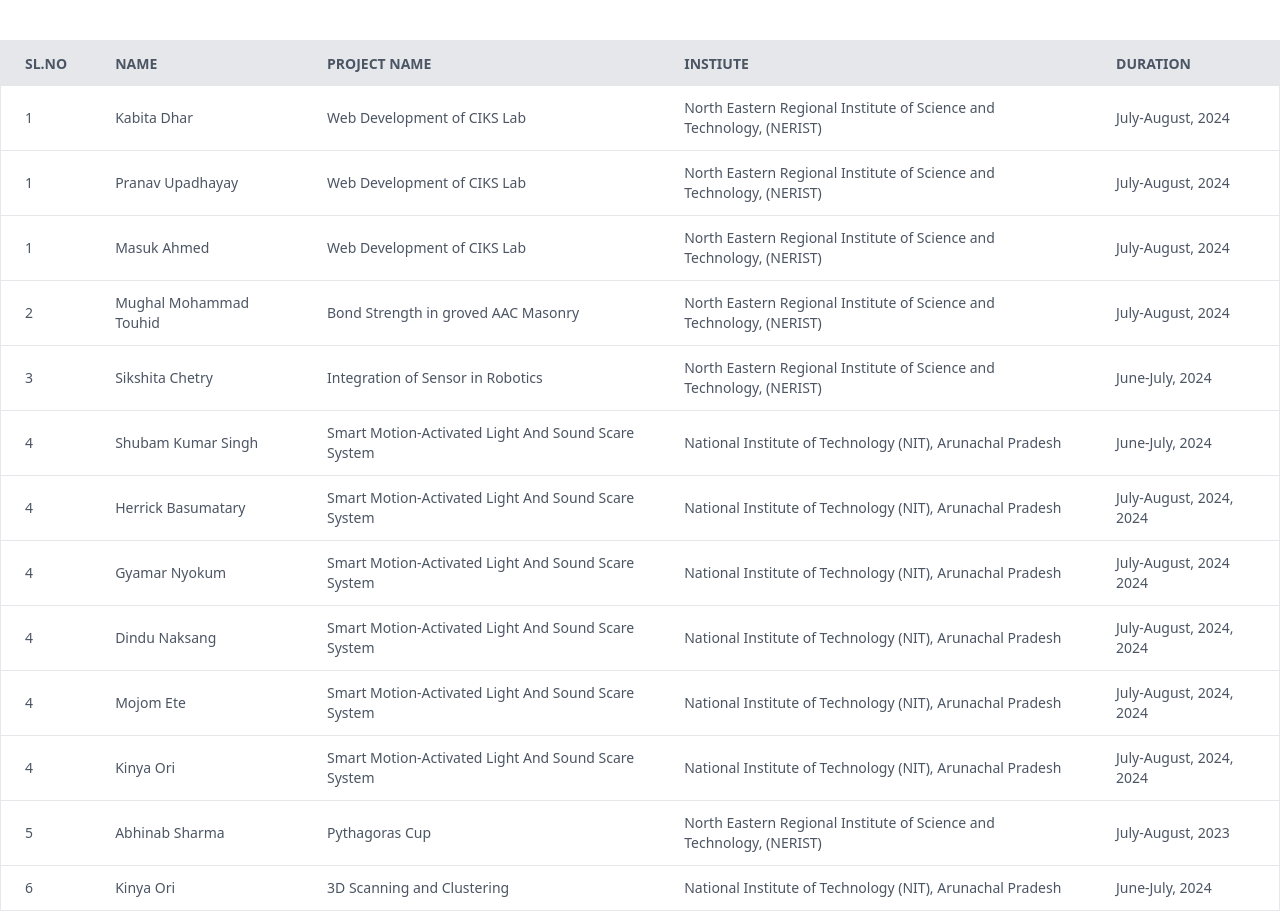
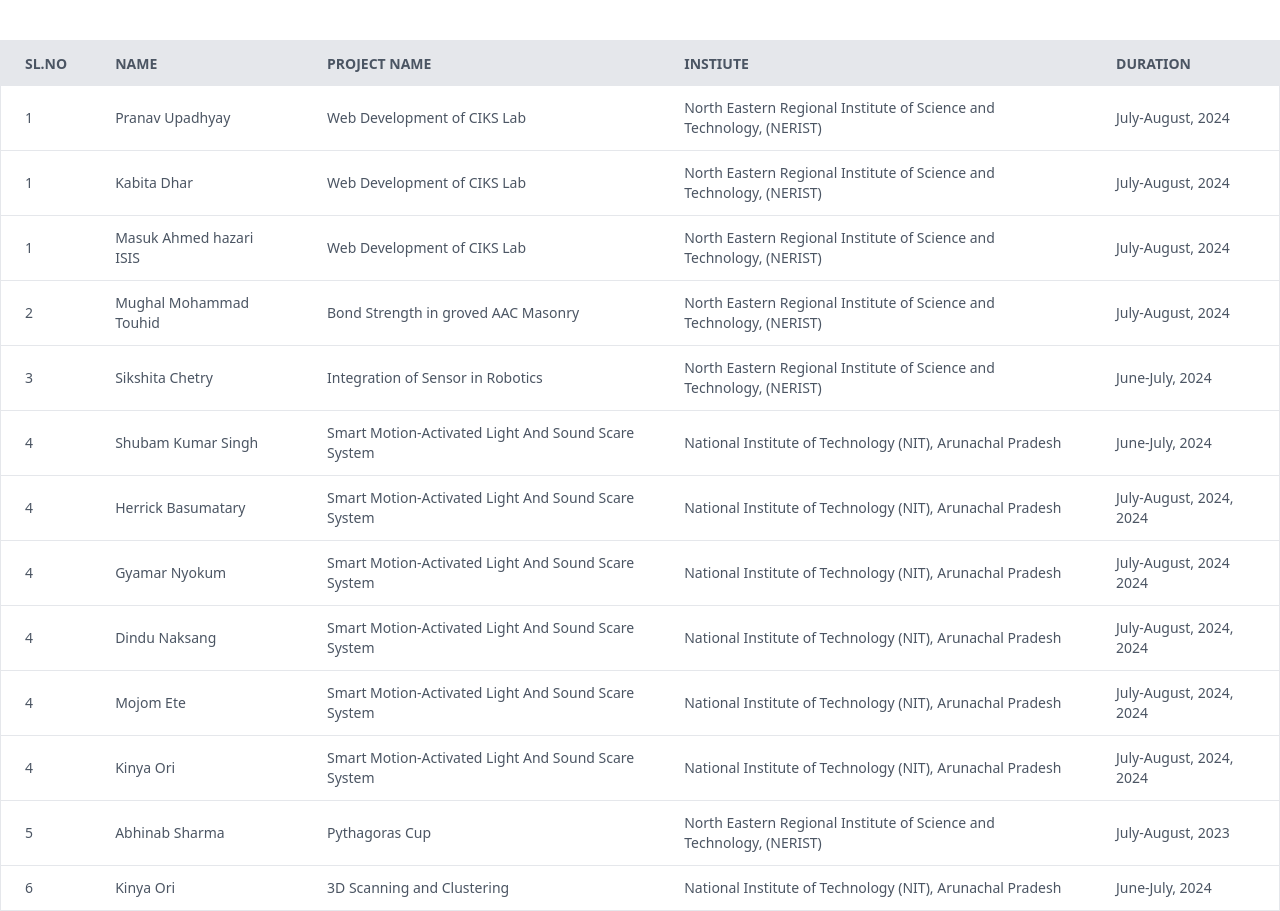
Before and after one commit to faladrumsharma80/IITG_InternWork-figma, a website: page list.html in a window 1280 px wide. Drawn offline with nearby package versions, Linux system fonts and the light colour scheme.

Commit message:
Update list.html

```diff
--- a/list.html
+++ b/list.html
@@ -19,9 +19,13 @@
                 </tr>
             </thead>
             <tbody class="text-gray-600 text-sm font-light">
-                <!-- Rows -->
-                <!-- Use a loop or repeat manually for 20 rows -->
-                <!-- Here are the first few rows as an example -->
+                <tr class="border-b border-gray-200 hover:bg-gray-100">
+                    <td class="py-3 px-6 text-left">1</td>
+                    <td class="py-3 px-6 text-left">Pranav Upadhyay</td>
+                    <td class="py-3 px-6 text-left">Web Development of CIKS Lab</td>
+                    <td class="py-3 px-6 text-left">North Eastern Regional Institute of Science and Technology, (NERIST)</td>
+                    <td class="py-3 px-6 text-left">July-August, 2024</td>
+                </tr>
                 <tr class="border-b border-gray-200 hover:bg-gray-100">
                     <td class="py-3 px-6 text-left">1</td>
                     <td class="py-3 px-6 text-left">Kabita Dhar</td>
@@ -31,14 +35,7 @@
                 </tr>
                 <tr class="border-b border-gray-200 hover:bg-gray-100">
                     <td class="py-3 px-6 text-left">1</td>
-                    <td class="py-3 px-6 text-left">Pranav Upadhayay</td>
-                    <td class="py-3 px-6 text-left">Web Development of CIKS Lab</td>
-                    <td class="py-3 px-6 text-left">North Eastern Regional Institute of Science and Technology, (NERIST)</td>
-                    <td class="py-3 px-6 text-left">July-August, 2024</td>
-                </tr>
-                <tr class="border-b border-gray-200 hover:bg-gray-100">
-                    <td class="py-3 px-6 text-left">1</td>
-                    <td class="py-3 px-6 text-left">Masuk Ahmed </td>
+                    <td class="py-3 px-6 text-left">Masuk Ahmed hazari ISIS</td>
                     <td class="py-3 px-6 text-left">Web Development of CIKS Lab</td>
                     <td class="py-3 px-6 text-left">North Eastern Regional Institute of Science and Technology, (NERIST)</td>
                     <td class="py-3 px-6 text-left">July-August, 2024</td>
@@ -123,9 +120,6 @@
                     <td class="py-3 px-6 text-left">National Institute of Technology (NIT), Arunachal Pradesh</td>
                     <td class="py-3 px-6 text-left">June-July, 2024</td>
                 </tr>
-                <!-- Repeat similar rows -->
-                <!-- ... -->
-                <!-- 18 more rows -->
             </tbody>
         </table>
     </div>
```
